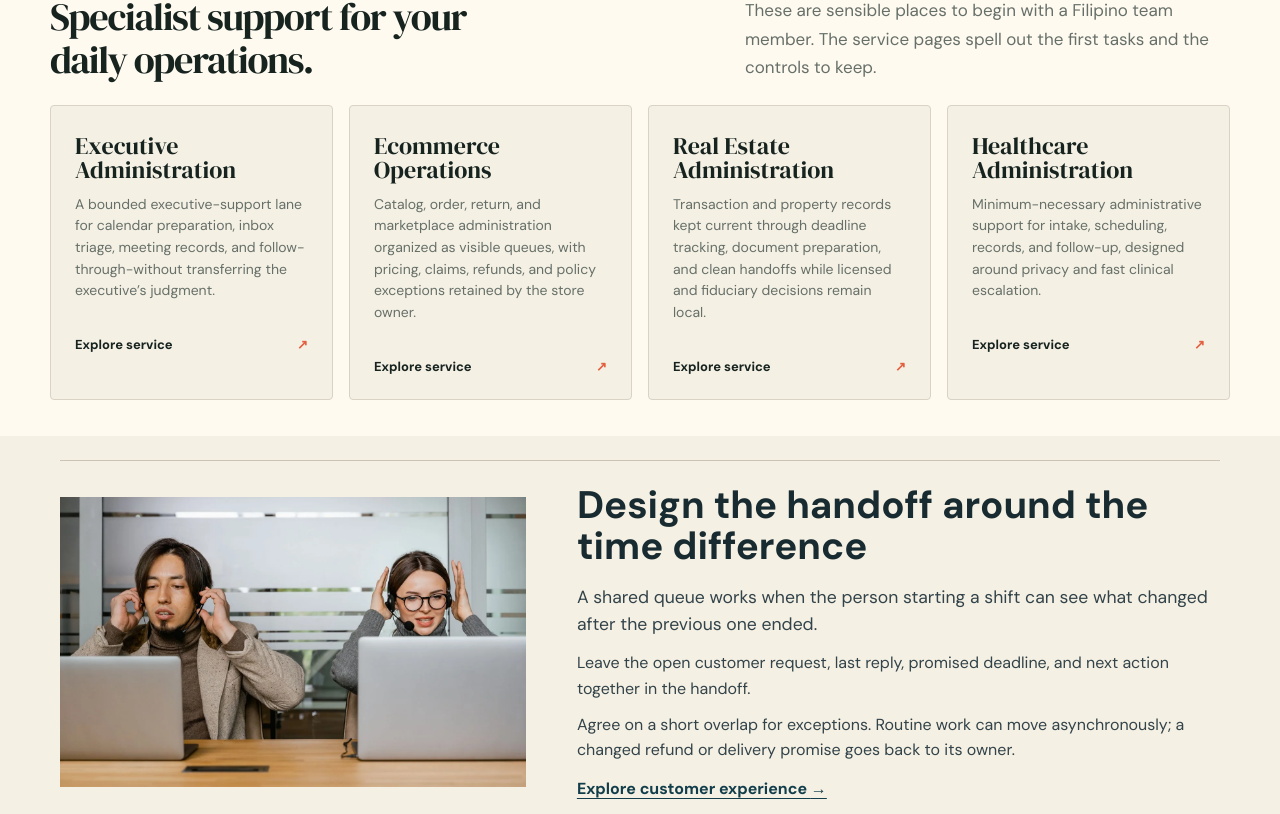
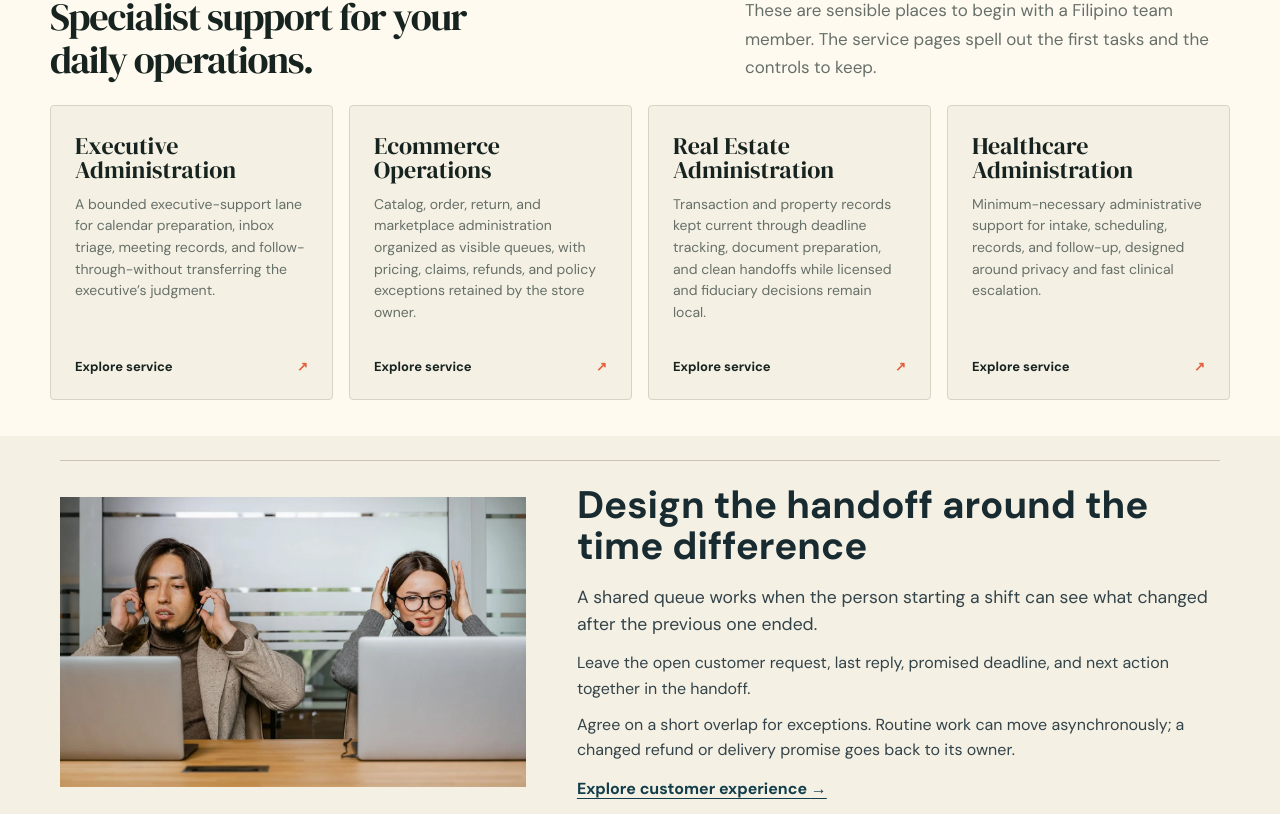
Before and after one commit to coolifystealthagents/outsourcedphilippines, a Next.js app: page / in a window 1280 px wide. Shown: the part 683-1497 px from the top of the page. Built offline with nearby package versions, Linux system fonts and the light colour scheme.

Commit message:
Match mobile hero frame to photo and align service actions

```diff
--- a/app/field-design.css
+++ b/app/field-design.css
@@ -128,3 +128,7 @@ main.role-room{padding:0}.role-room .room-hero{padding:0}.role-room .library-hea
 /* Remove the empty footer buffer and excessive navigation column gaps. */
 .footer.legit-footer{margin-top:0;padding-top:32px}.footer.legit-footer .footer-grid{gap:32px}.footer.legit-footer .footer-bottom{margin-top:28px}
 @media(max-width:760px){.footer.legit-footer .footer-grid{gap:28px}.footer.legit-footer .footer-bottom{margin-top:24px}}
+
+/* Match the mobile photo frame to the image; keep service actions aligned. */
+.role-room .role-card{display:flex;flex-direction:column}.role-room .role-card b{margin-top:auto}.role-room .hero-loop{display:none}
+@media(max-width:960px){.role-room .hero-visual.field-frame{aspect-ratio:16/9;height:auto!important}.role-room .hero-visual.field-frame img{height:auto;max-height:none}}
```
